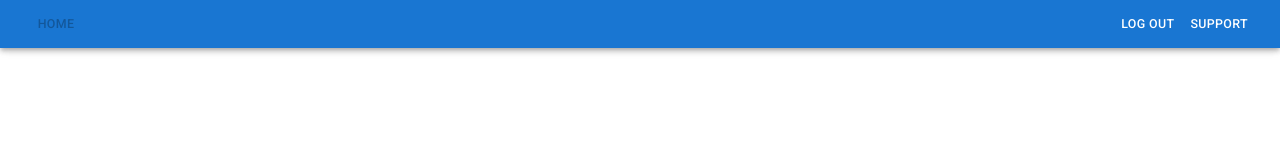
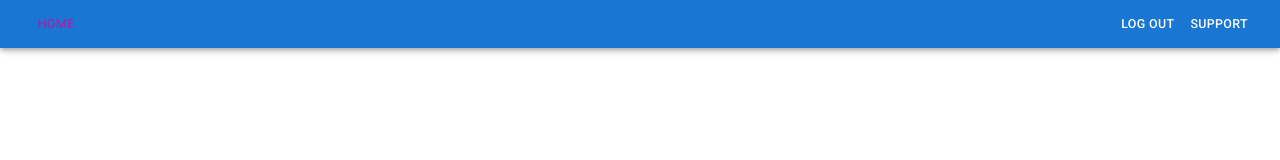
Before and after one commit to moderator-hub/nextjs-panel, a Next.js app: page / in a window 1280 px wide. Shown: the top 160 px of the page. Built offline with nearby package versions, Linux system fonts and the light colour scheme.

Commit message:
feat: regexp for header & fixes

```diff
--- a/components/common/header.tsx
+++ b/components/common/header.tsx
@@ -3,23 +3,29 @@ import { useRouter } from "next/router"
 import { privileges } from "../../data/static"
 import { Link } from "./navigation"
 
+interface HeaderButtonProps {
+  text: string;
+  selected?: boolean;
+}
+
 interface HeaderItemProps {
   href: string;
   text: string;
   path?: string;
+  selected?: boolean;
 }
 
-interface HeaderButtonProps {
-  text: string;
-  disabled?: boolean;
+function HeaderButton({ text, selected }: HeaderButtonProps) {
+  return <Button sx={{ color: selected ? "secondary.main" : "common.white" }}>{text.toUpperCase()}</Button>
 }
 
-function HeaderButton({ text, disabled }: HeaderButtonProps) {
-  return <Button disabled={disabled} sx={{ color: "common.white" }}>{text.toUpperCase()}</Button>
-}
-
-function HeaderItem({ href, text, path }: HeaderItemProps) {
-  return <Link href={href}><HeaderButton text={text} disabled={href === path} /></Link>
+function HeaderItem({ href, text, path, selected }: HeaderItemProps) {
+  return <Link href={href}>
+    <HeaderButton
+      text={text}
+      selected={selected === undefined ? href === path : selected}
+    />
+  </Link>
 }
 
 function AuthorizedHeader() {
@@ -33,7 +39,13 @@ function AuthorizedHeader() {
       </Stack>
       <Stack direction="row" sx={{ width: "50%", justifyContent: "center" }}>
         {router.asPath !== "/" && privileges.map((item, key) =>
-          <HeaderItem text={item} key={key} href={`/category/${key}`} path={path} />
+          <HeaderItem
+            text={item}
+            key={key}
+            path={path}
+            href={`/categories/${key}`}
+            selected={path.startsWith(`/categories/${key}`)}
+          />
         )}
       </Stack>
       <Stack direction="row-reverse" sx={{ width: "25%" }}>
--- a/pages/index.tsx
+++ b/pages/index.tsx
@@ -22,8 +22,8 @@ export default function Home() {
         </Typography>
         <Container sx={{ justifyContent: "space-between", mt: 1 }}>
           {privileges.map((item, key) =>
-            <Link href={`/categories/${key}`}>
-              <Button key={key} variant="contained" sx={{ width: 170, mx: 2, my: 1 }}>
+            <Link href={`/categories/${key}`} key={key}>
+              <Button variant="contained" sx={{ width: 170, mx: 2, my: 1 }}>
                 {item}
               </Button>
             </Link>)}
```
